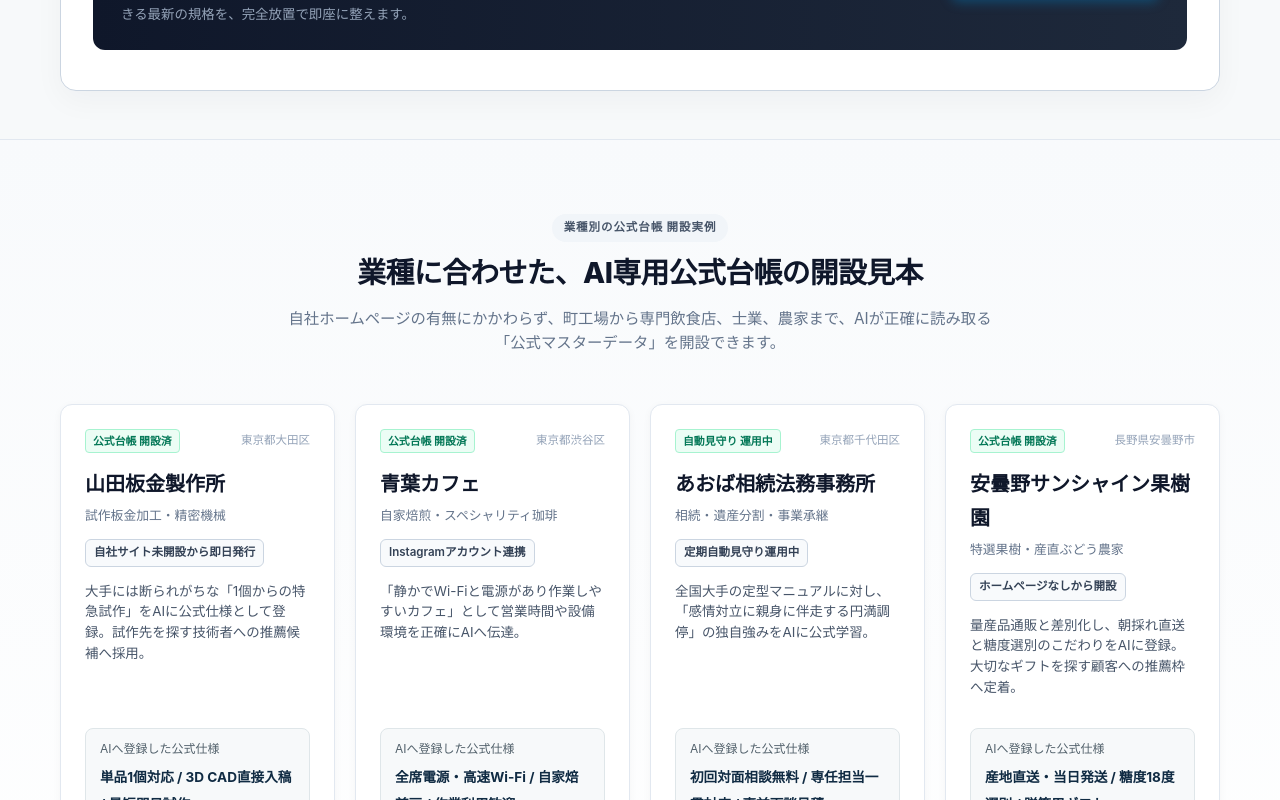
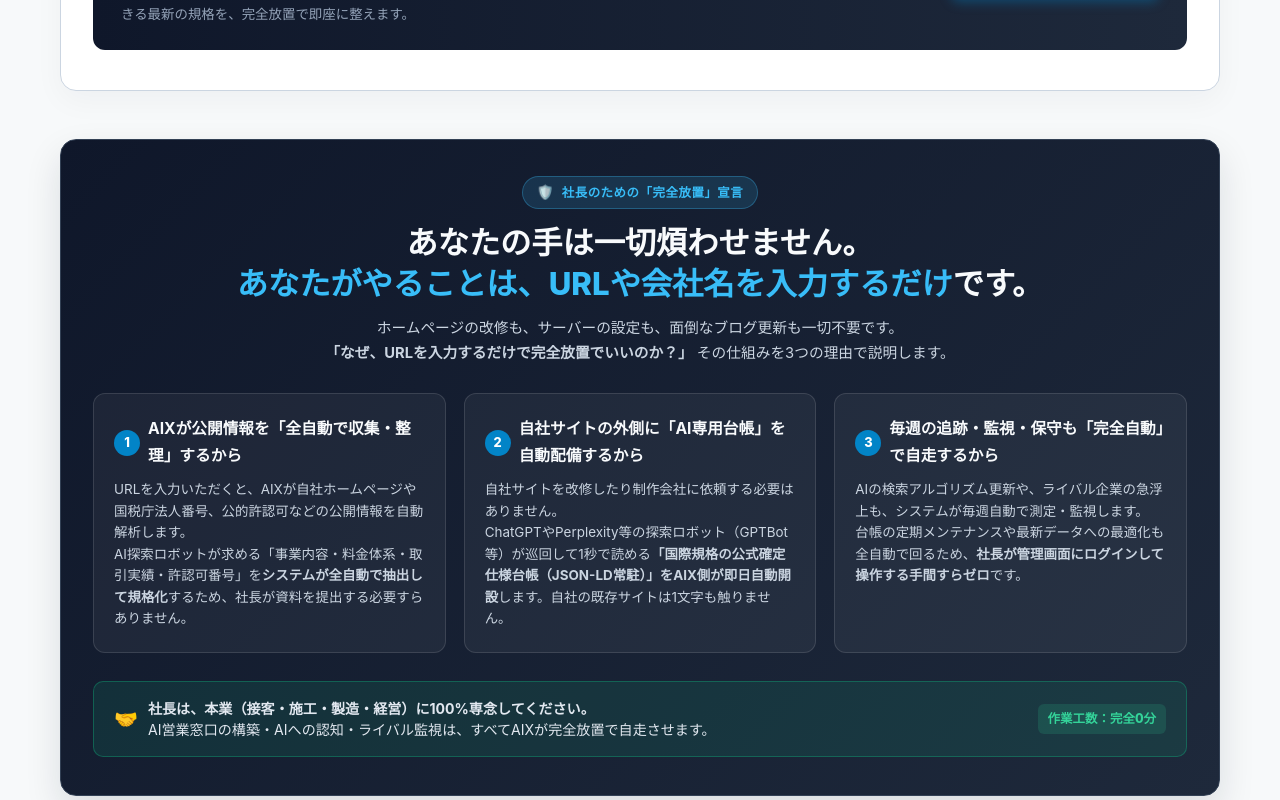
Before and after one commit to salve-de/AIX-next, a Next.js app: page / in a window 1280 px wide. Shown: the part 2240-3040 px from the top of the page. Built offline with nearby package versions, Linux system fonts and the light colour scheme; no server answers.

Commit message:
feat(landing): 完全放置宣言（あなたの手は一切煩わせません・なぜURLだけでいいのか）セクションを配備しマスター白書を更新

```diff
--- a/app/page.tsx
+++ b/app/page.tsx
@@ -5,6 +5,7 @@ import { SiteHeader } from "@/components/site-header";
 import { ChatGptComparisonVisual, HeroChatDiagnosticCard, ProductOutputPreview, ProductProcessVisual, WatchTrendVisual } from "@/components/product-visuals";
 import { VerifiedCompaniesGallery } from "@/components/verified-companies-gallery";
 import { GoogleDeclineProblemSection } from "@/components/google-decline-problem-section";
+import { ZeroEffortPromiseSection } from "@/components/zero-effort-promise-section";
 
 export default function HomePage() {
   return <main className="landing-page">
@@ -79,6 +80,9 @@ export default function HomePage() {
 
     {/* Google検索の衰退と中小企業が直面する3大危機（問題提起） */}
     <GoogleDeclineProblemSection />
+
+    {/* 社長のための完全放置宣言（あなたの手は一切煩わせません・なぜURLだけでいいのか） */}
+    <ZeroEffortPromiseSection />
 
     {/* 全国の事業者による公式台帳 開設・運用実例ギャラリー */}
     <VerifiedCompaniesGallery />
--- /dev/null
+++ b/components/zero-effort-promise-section.tsx
@@ -0,0 +1,207 @@
+"use client";
+
+export function ZeroEffortPromiseSection() {
+  return (
+    <section
+      id="zero-effort-promise"
+      className="zero-effort-promise-section shell"
+      aria-label="完全放置とユーザー作業ゼロの保証"
+      style={{
+        margin: "32px auto 40px",
+      }}
+    >
+      <div
+        style={{
+          background: "linear-gradient(135deg, #0f172a 0%, #1e293b 100%)",
+          borderRadius: "16px",
+          color: "#ffffff",
+          padding: "36px 32px 38px",
+          boxShadow: "0 16px 36px rgba(15, 23, 42, 0.12)",
+          border: "1px solid #334155",
+        }}
+      >
+        {/* ヘッダー */}
+        <div style={{ textAlign: "center", maxWidth: "820px", margin: "0 auto 28px" }}>
+          <div style={{ display: "inline-flex", alignItems: "center", gap: "8px", background: "rgba(56, 189, 248, 0.15)", border: "1px solid rgba(56, 189, 248, 0.3)", padding: "4px 14px", borderRadius: "20px", marginBottom: "14px" }}>
+            <span style={{ fontSize: "0.85rem" }}>🛡️</span>
+            <span style={{ fontSize: "0.78rem", fontWeight: 800, color: "#38bdf8", letterSpacing: "0.04em" }}>
+              社長のための「完全放置」宣言
+            </span>
+          </div>
+          <h2
+            style={{
+              fontSize: "clamp(1.4rem, 2.5vw, 1.95rem)",
+              fontWeight: 800,
+              lineHeight: 1.3,
+              margin: "0 0 12px",
+              color: "#f8fafc",
+            }}
+          >
+            あなたの手は一切煩わせません。<br />
+            <span style={{ color: "#38bdf8" }}>あなたがやることは、URLや会社名を入力するだけ</span>です。
+          </h2>
+          <p style={{ fontSize: "0.92rem", color: "#cbd5e1", lineHeight: 1.65, margin: 0 }}>
+            ホームページの改修も、サーバーの設定も、面倒なブログ更新も一切不要です。<br />
+            <strong>「なぜ、URLを入力するだけで完全放置でいいのか？」</strong> その仕組みを3つの理由で説明します。
+          </p>
+        </div>
+
+        {/* 3つの理由（なぜURLだけでいいのか？） */}
+        <div
+          style={{
+            display: "grid",
+            gridTemplateColumns: "repeat(auto-fit, minmax(280px, 1fr))",
+            gap: "18px",
+            marginBottom: "28px",
+          }}
+        >
+          {/* 理由 1 */}
+          <div
+            style={{
+              background: "rgba(255, 255, 255, 0.05)",
+              border: "1px solid rgba(255, 255, 255, 0.12)",
+              borderRadius: "12px",
+              padding: "22px 20px",
+              display: "flex",
+              flexDirection: "column",
+              gap: "10px",
+            }}
+          >
+            <div style={{ display: "flex", alignItems: "center", gap: "8px" }}>
+              <span
+                style={{
+                  width: "26px",
+                  height: "26px",
+                  borderRadius: "50%",
+                  background: "#0284c7",
+                  color: "#ffffff",
+                  display: "inline-flex",
+                  alignItems: "center",
+                  justifyContent: "center",
+                  fontSize: "0.8rem",
+                  fontWeight: 800,
+                  flexShrink: 0,
+                }}
+              >
+                1
+              </span>
+              <strong style={{ fontSize: "0.98rem", color: "#f8fafc" }}>
+                AIXが公開情報を「全自動で収集・整理」するから
+              </strong>
+            </div>
+            <p style={{ fontSize: "0.84rem", color: "#cbd5e1", lineHeight: 1.6, margin: 0 }}>
+              URLを入力いただくと、AIXが自社ホームページや国税庁法人番号、公的許認可などの公開情報を自動解析します。<br />
+              AI探索ロボットが求める「事業内容・料金体系・取引実績・許認可番号」を<strong>システムが全自動で抽出して規格化</strong>するため、社長が資料を提出する必要すらありません。
+            </p>
+          </div>
+
+          {/* 理由 2 */}
+          <div
+            style={{
+              background: "rgba(255, 255, 255, 0.05)",
+              border: "1px solid rgba(255, 255, 255, 0.12)",
+              borderRadius: "12px",
+              padding: "22px 20px",
+              display: "flex",
+              flexDirection: "column",
+              gap: "10px",
+            }}
+          >
+            <div style={{ display: "flex", alignItems: "center", gap: "8px" }}>
+              <span
+                style={{
+                  width: "26px",
+                  height: "26px",
+                  borderRadius: "50%",
+                  background: "#0284c7",
+                  color: "#ffffff",
+                  display: "inline-flex",
+                  alignItems: "center",
+                  justifyContent: "center",
+                  fontSize: "0.8rem",
+                  fontWeight: 800,
+                  flexShrink: 0,
+                }}
+              >
+                2
+              </span>
+              <strong style={{ fontSize: "0.98rem", color: "#f8fafc" }}>
+                自社サイトの外側に「AI専用台帳」を自動配備するから
+              </strong>
+            </div>
+            <p style={{ fontSize: "0.84rem", color: "#cbd5e1", lineHeight: 1.6, margin: 0 }}>
+              自社サイトを改修したり制作会社に依頼する必要はありません。<br />
+              ChatGPTやPerplexity等の探索ロボット（GPTBot等）が巡回して1秒で読める<strong>「国際規格の公式確定仕様台帳（JSON-LD常駐）」をAIX側が即日自動開設</strong>します。自社の既存サイトは1文字も触りません。
+            </p>
+          </div>
+
+          {/* 理由 3 */}
+          <div
+            style={{
+              background: "rgba(255, 255, 255, 0.05)",
+              border: "1px solid rgba(255, 255, 255, 0.12)",
+              borderRadius: "12px",
+              padding: "22px 20px",
+              display: "flex",
+              flexDirection: "column",
+              gap: "10px",
+            }}
+          >
+            <div style={{ display: "flex", alignItems: "center", gap: "8px" }}>
+              <span
+                style={{
+                  width: "26px",
+                  height: "26px",
+                  borderRadius: "50%",
+                  background: "#0284c7",
+                  color: "#ffffff",
+                  display: "inline-flex",
+                  alignItems: "center",
+                  justifyContent: "center",
+                  fontSize: "0.8rem",
+                  fontWeight: 800,
+                  flexShrink: 0,
+                }}
+              >
+                3
+              </span>
+              <strong style={{ fontSize: "0.98rem", color: "#f8fafc" }}>
+                毎週の追跡・監視・保守も「完全自動」で自走するから
+              </strong>
+            </div>
+            <p style={{ fontSize: "0.84rem", color: "#cbd5e1", lineHeight: 1.6, margin: 0 }}>
+              AIの検索アルゴリズム更新や、ライバル企業の急浮上も、システムが毎週自動で測定・監視します。<br />
+              台帳の定期メンテナンスや最新データへの最適化も全自動で回るため、<strong>社長が管理画面にログインして操作する手間すらゼロ</strong>です。
+            </p>
+          </div>
+        </div>
+
+        {/* コミットメントメッセージバー */}
+        <div
+          style={{
+            background: "rgba(16, 185, 129, 0.12)",
+            border: "1px solid rgba(16, 185, 129, 0.35)",
+            borderRadius: "10px",
+            padding: "16px 20px",
+            display: "flex",
+            alignItems: "center",
+            justifyContent: "space-between",
+            flexWrap: "wrap",
+            gap: "12px",
+          }}
+        >
+          <div style={{ display: "flex", alignItems: "center", gap: "10px" }}>
+            <span style={{ fontSize: "1.2rem" }}>🤝</span>
+            <span style={{ fontSize: "0.88rem", color: "#e2e8f0", lineHeight: 1.5 }}>
+              <strong>社長は、本業（接客・施工・製造・経営）に100%専念してください。</strong><br />
+              AI営業窓口の構築・AIへの認知・ライバル監視は、すべてAIXが完全放置で自走させます。
+            </span>
+          </div>
+          <span style={{ fontSize: "0.78rem", fontWeight: 800, color: "#34d399", background: "rgba(52, 211, 153, 0.15)", padding: "4px 10px", borderRadius: "6px" }}>
+            作業工数：完全0分
+          </span>
+        </div>
+      </div>
+    </section>
+  );
+}
```
Also changed, not shown: 1 other file (tests, documents, lock files or other folders).
